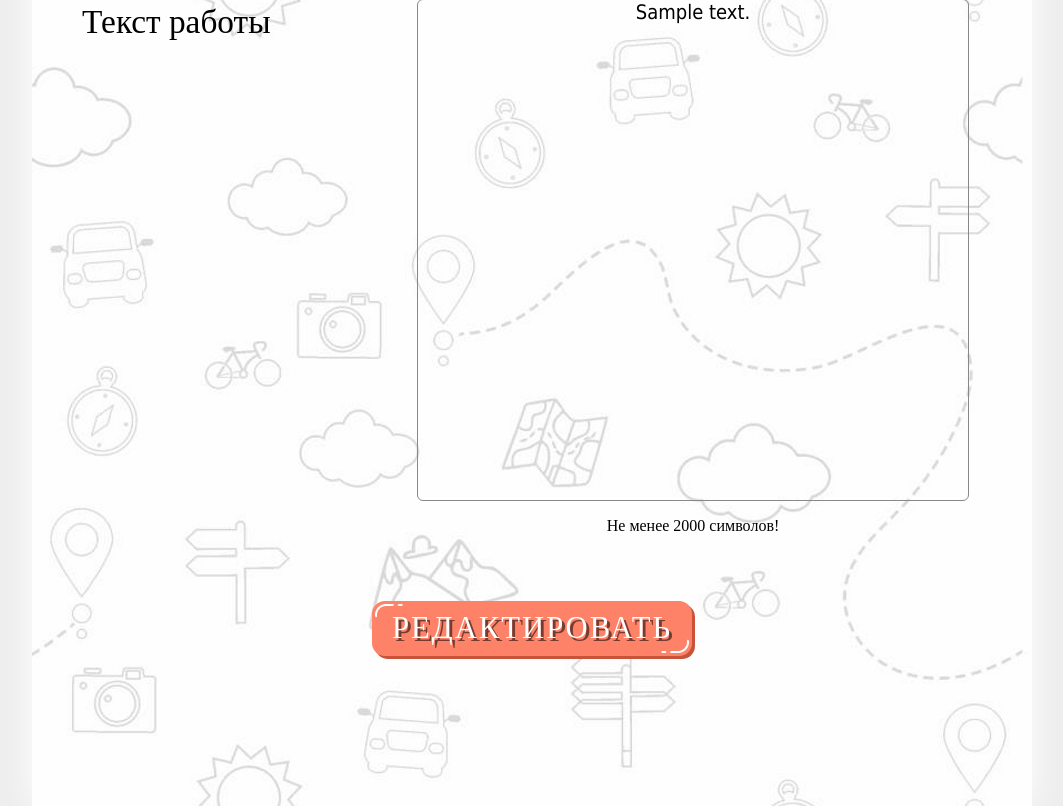
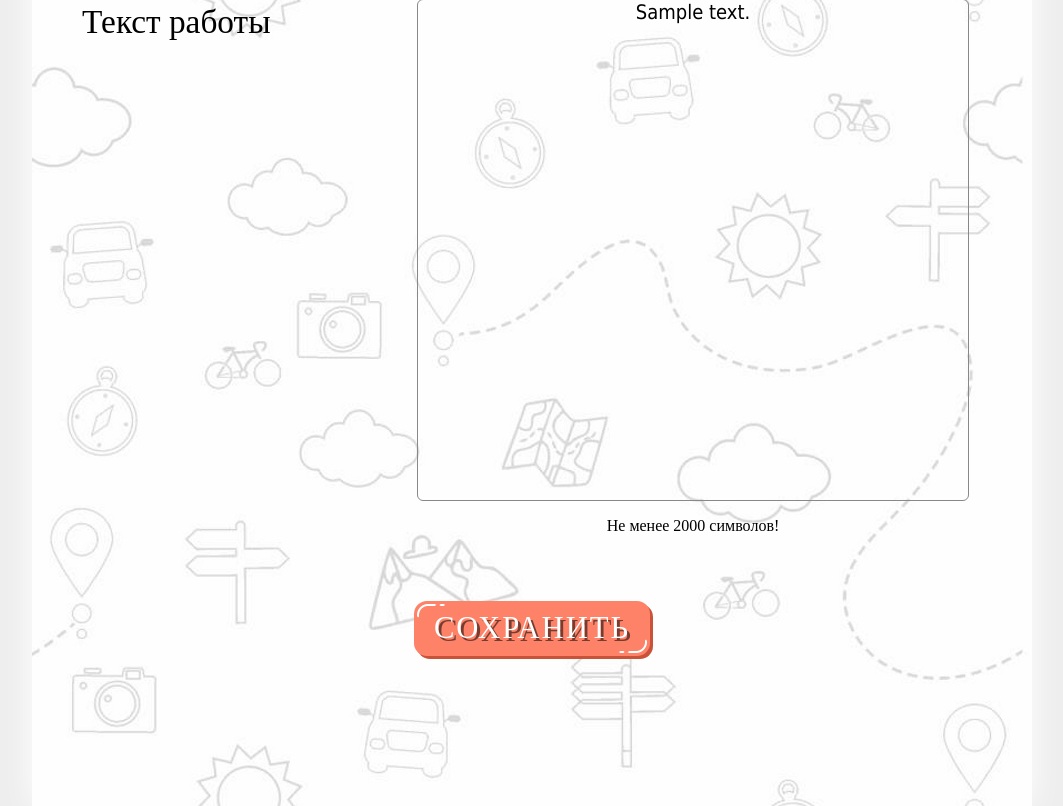
Before and after one commit to BitLittel/sledopit, a Flask app: template main/templates/edit_research.html in a window 1280 px wide. Shown: the part 1156-1962 px from the top of the page, without its empty margins (108-1171 px from the left). Run offline with Flask 2, Linux system fonts and the light colour scheme; the template is opened without the code that fills it: most values are stand-ins (such as "Sample title", 1, 10 or a date in 2020); grey boxes marked "Sample" are stand-in pictures; parts of the project's set-up code (start-up, migrations or seed data) failed here and were passed over; some libraries are stand-ins or nearby versions; some web fonts are replaced.

Commit message:
Переименовал кнопку

```diff
--- a/main/templates/edit_research.html
+++ b/main/templates/edit_research.html
@@ -102,7 +102,7 @@
             </div>
           </div>
           <div class="newResearchParagraph" style="justify-content: center">
-              <div class="funButton" onclick="EditResearch({{ current_user.id }}, {{ check_research.id }});">Редактировать</div>
+              <div class="funButton" onclick="EditResearch({{ current_user.id }}, {{ check_research.id }});">Сохранить</div>
 {#            <div class="funButton" onclick="addResearch('{{ 'false' if current_user.school == None else 'true' }}', '{{ type_research }}', '{{ csrf_token() }}');">Редактировать</div>#}
           </div>
         </div>
```
